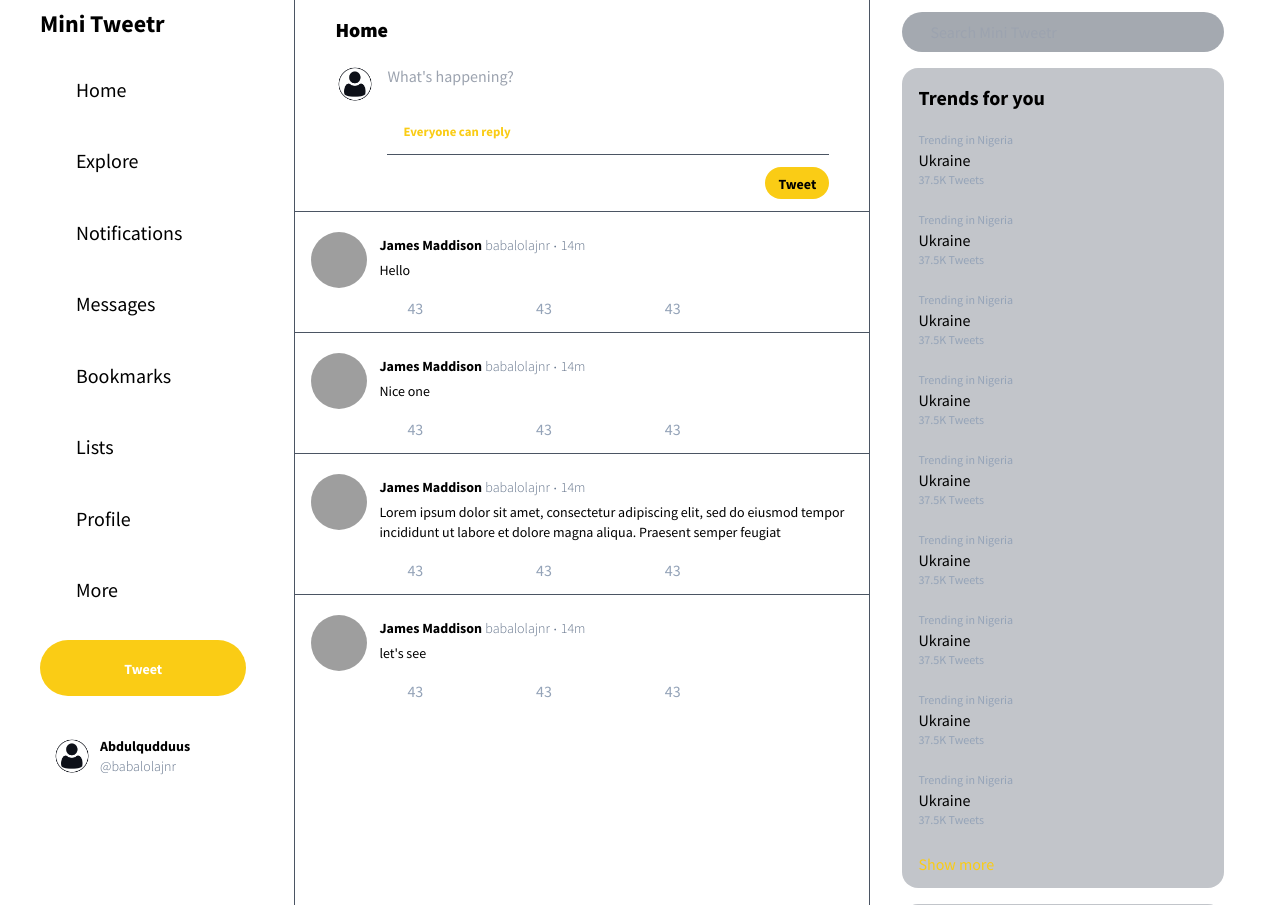
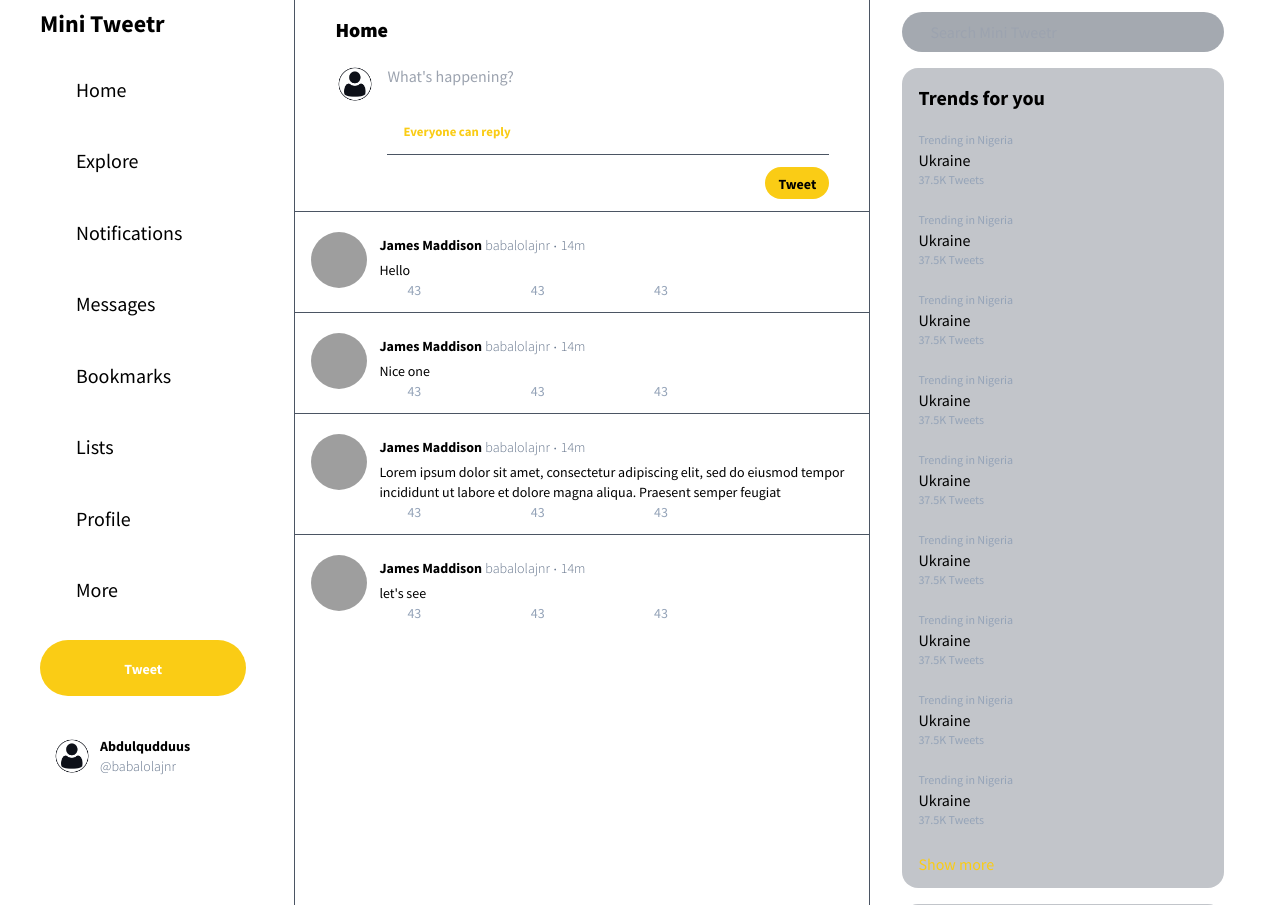
Before and after one commit to babalolajnr/mini_tweetr, a Django app: page /tweet/ in a window 1280 px wide. Shown: the top 905 px of the page. Run offline with Django 4.2, Linux system fonts and the light colour scheme; a user stored in the database is signed in; data comes from the database, SQL or seed files in the repository; style sheets or scripts are compiled from the project's sources; grey boxes are pictures that could not be loaded.

Commit message:
remove top padding

```diff
--- a/tweet/templates/tweet/components/tweets.html
+++ b/tweet/templates/tweet/components/tweets.html
@@ -22,7 +22,7 @@
             {{ tweet.body }}
         </div>
         {% comment %} Action buttons {% endcomment %}
-        <div class="flex justify-between pr-16 pt-4 text-slate-400">
+        <div class="flex justify-between pr-20 text-slate-400 text-sm">
             <div class="flex items-center group cursor-pointer">
                 <div class="rounded-full bg-blue-500 bg-opacity-0 group-hover:bg-opacity-10">
                     <i class="fa-regular fa-message group-hover:text-blue-500 px-3 py-3"></i>
```
